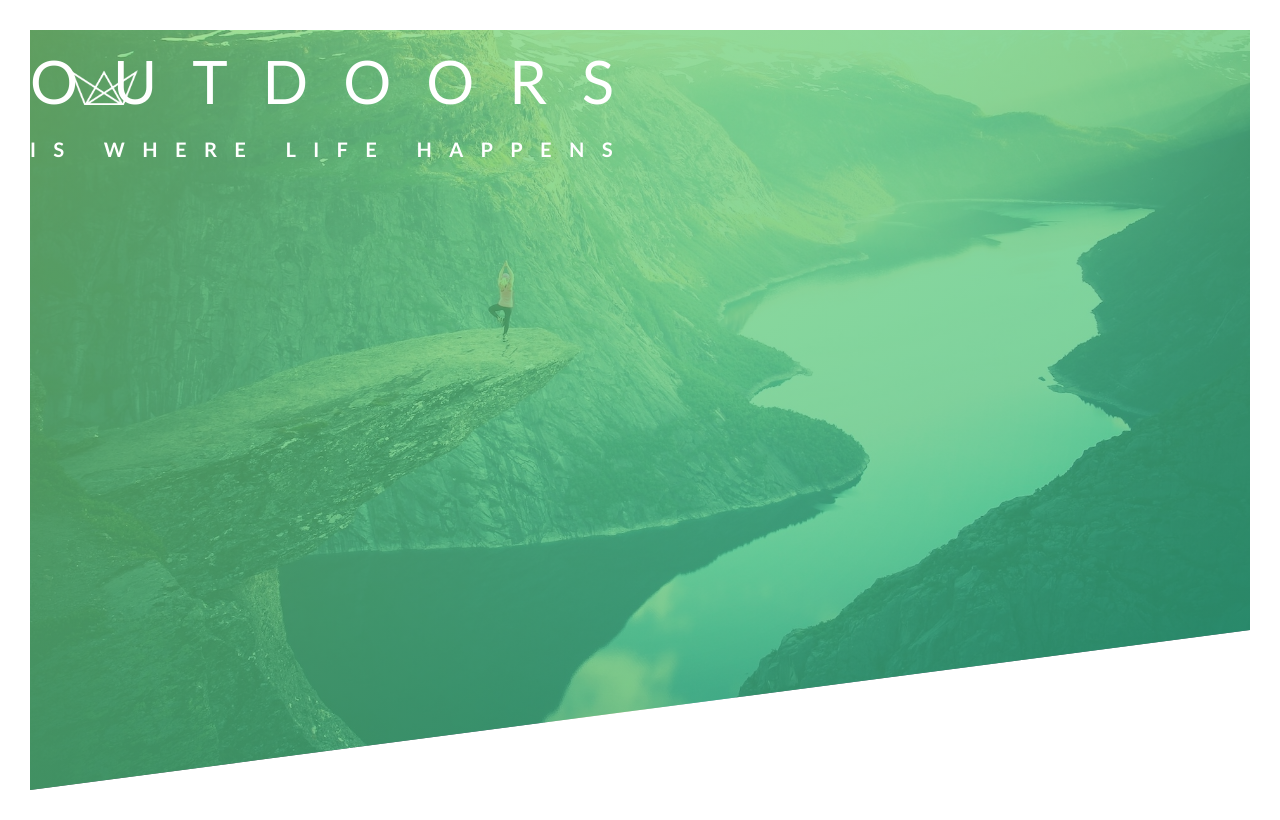
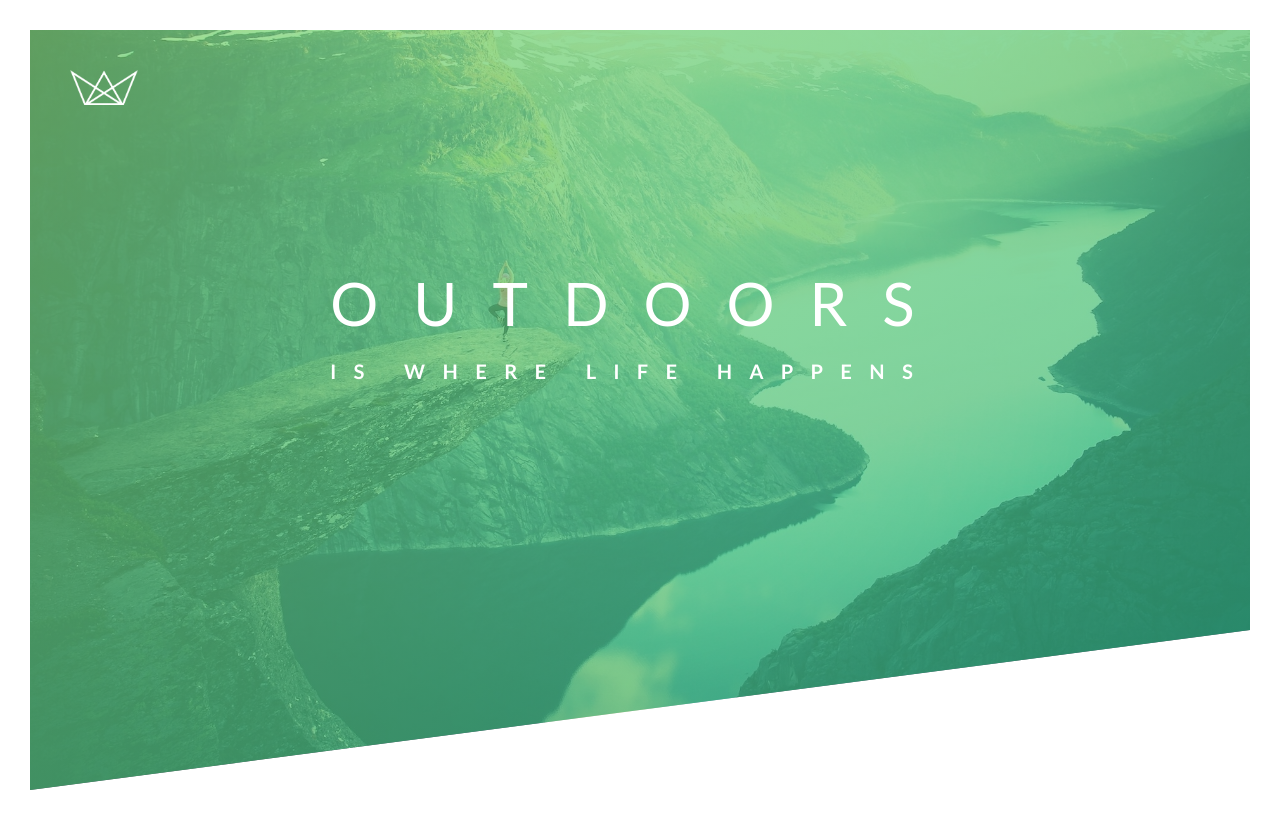
Before and after one commit to Puritanic/Just-a-Travel-agency, a website built with webpack: page app/index.html in a window 1280 px wide. Built offline with nearby package versions, Linux system fonts and the light colour scheme.

Commit message:
Add header title and image

```diff
--- a/app/assets/styles/modules/_header.scss
+++ b/app/assets/styles/modules/_header.scss
@@ -21,6 +21,13 @@
     }
   } // ! logobox
 
+  &__container {
+    position: absolute;
+    top: 40%;
+    left: 50%;
+    transform: translate(-50%, -60%);
+  }
+
   &__title {
     color: #fff;
     text-transform: uppercase;
--- a/app/index.html
+++ b/app/index.html
@@ -23,10 +23,12 @@
     <div class="header__logobox">
       <img class="header__logobox__logo" src="./assets/images/logo-white.png" alt="logo">
     </div>
-    <h1 class="header__title">
-      <span class="header__title--main">Outdoors</span>
-      <span class="header__title--sub">is where life happens</span>
-    </h1>
+    <div class="header__container">
+      <h1 class="header__title">
+        <span class="header__title--main">Outdoors</span>
+        <span class="header__title--sub">is where life happens</span>
+      </h1>
+    </div>
   </header>
 
 
```
Also changed, not shown: app/temp/styles/main.css, 1 other file.
